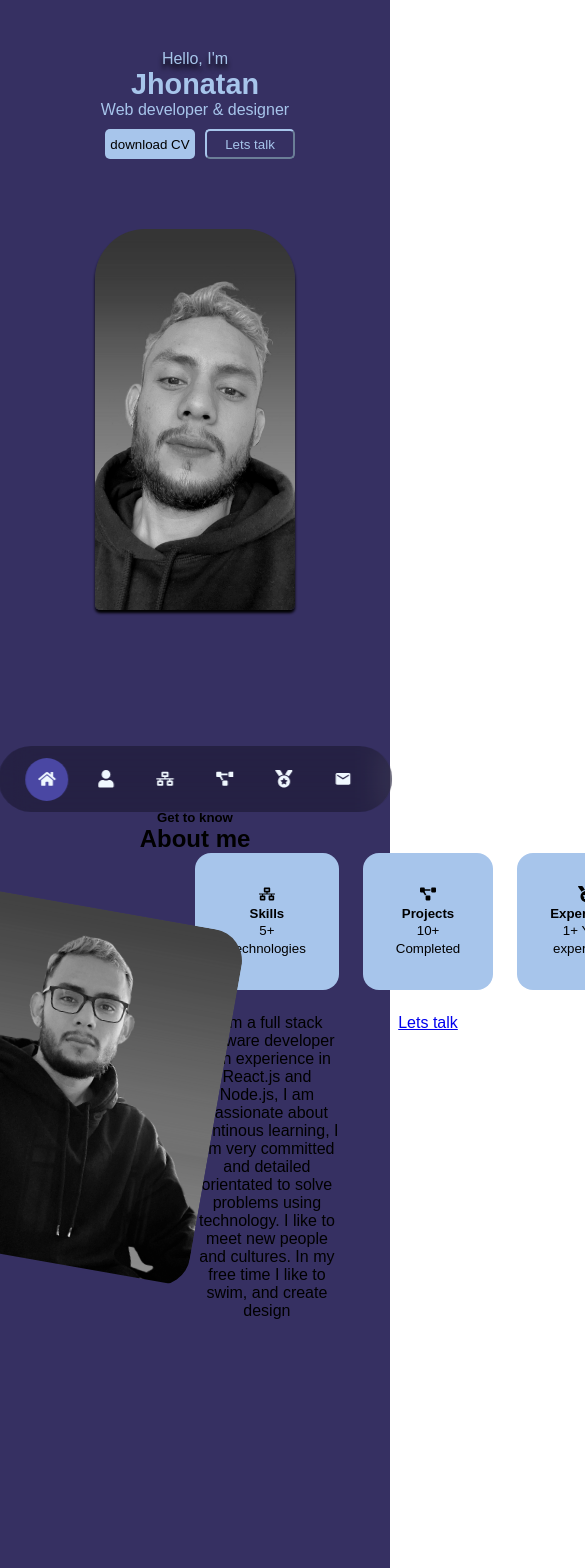
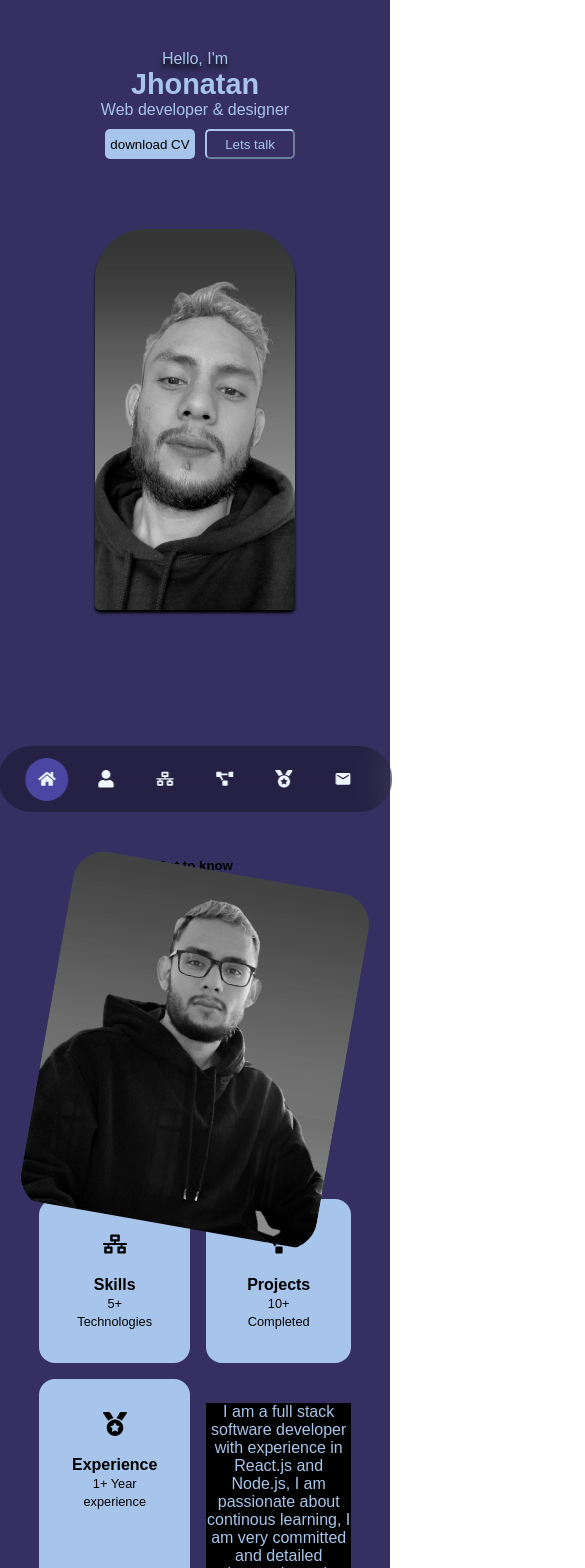
Before and after one commit to jonathanedd/Portafolio, a React (Create React App) app: page / in a window 390 px wide. Shown: the top 1568 px of the page, 585 px wide, since content can reach past the window. Built offline with nearby package versions, Linux system fonts and the light colour scheme.

Commit message:
added responsive to about section

```diff
--- a/src/components/Home.js
+++ b/src/components/Home.js
@@ -5,7 +5,7 @@ import cv from "../assets/cv.pdf";
 
 const Home = () => {
   return (
-    <section className="home-box" id='home'>
+    <section className="home-box" id="home">
       <p className="hi-animation">Hello, I'm</p>
       <h1 className="h2-style">Jhonatan</h1>
       <p className="p-style">Web developer & designer </p>
--- a/src/components/about/About.js
+++ b/src/components/about/About.js
@@ -6,14 +6,14 @@ import { FaMedal, FaProjectDiagram, FaNetworkWired } from "react-icons/fa";
 
 const About = () => {
   return (
-    <section id="about">
+    <section className="section" id="about">
       <h5>Get to know</h5>
       <h2>About me</h2>
 
       <div className="container about-container">
         <div className="about-me">
           <div className="about-me-image">
-            <img width='300px' src={image} alt="about image" />
+            <img width="300px" src={image} alt="about image" />
           </div>
         </div>
 
@@ -45,9 +45,9 @@ const About = () => {
               time I like to swim, and create design
             </p>
 
-            <a href="#contact" className="btn btn-primary">
+            {/* <a href="#contact" className="btn btn-primary">
               Lets talk
-            </a>
+            </a> */}
           </div>
         </div>
       </div>
--- a/src/components/about/about.css
+++ b/src/components/about/about.css
@@ -3,16 +3,25 @@
 }
 
 .about-container{
+    width: 80%;
+    margin: auto;
     display: grid;
     grid-template-columns: 35% 50%;
     gap: 15%;
 
 }
+.section{
+    padding-top: 3rem;
+}
+.section h2{
+    color: #a7c5eb;
+    padding-bottom: 3rem;
+}
 
 .about-me{
     width: 100%;
 
-    /* aspect-ratio: 1/1; */
+    aspect-ratio: 1/1;
     border-radius: 2rem;
 
     display: grid;
@@ -56,5 +65,66 @@
     box-shadow: 0px 3px 3px rgb(0, 0, 0);
     background: transparent;
     color: #a7c5eb;
-    border:1px solid #a7c5eb;
+    border: 1px solid #a7c5eb;
 }
+
+.about-icon{
+    font-size: 1.5rem;
+    margin-bottom: 1rem;
+}
+
+.about-card h5{
+    font-size: 1rem;
+}
+
+.about-card small{
+    font-size: 0.8rem;
+}
+
+.about-content p{
+    margin:  2rem 0 2.6rem;
+    color: #a7c5eb;
+    background-color: black;
+    display: grid;
+    grid-row: 100%;
+
+}
+
+/* =============MEDIA QUERIES============== */
+
+@media screen and (max-width: 1024px){
+.about-container{
+    grid-template-columns: 1fr;
+    gap: 0;
+}
+
+.about-me{
+    width: 50%;
+    margin: 2rem auto 4rem;
+}
+
+.about-content p{
+    margin: 1rem 0 1.5rem;
+}
+}
+
+@media screen and (max-width: 600px){
+.about-me{
+    width: 65%;
+    margin: 0 auto 3rem;
+
+}
+
+.about-cards{
+    grid-template-columns: 1fr 1fr;
+    gap: 1rem;
+}
+
+.about-content{
+    text-align: center;
+}
+
+.about-content p{
+    margin: 1.5rem 0;
+}
+}
```
